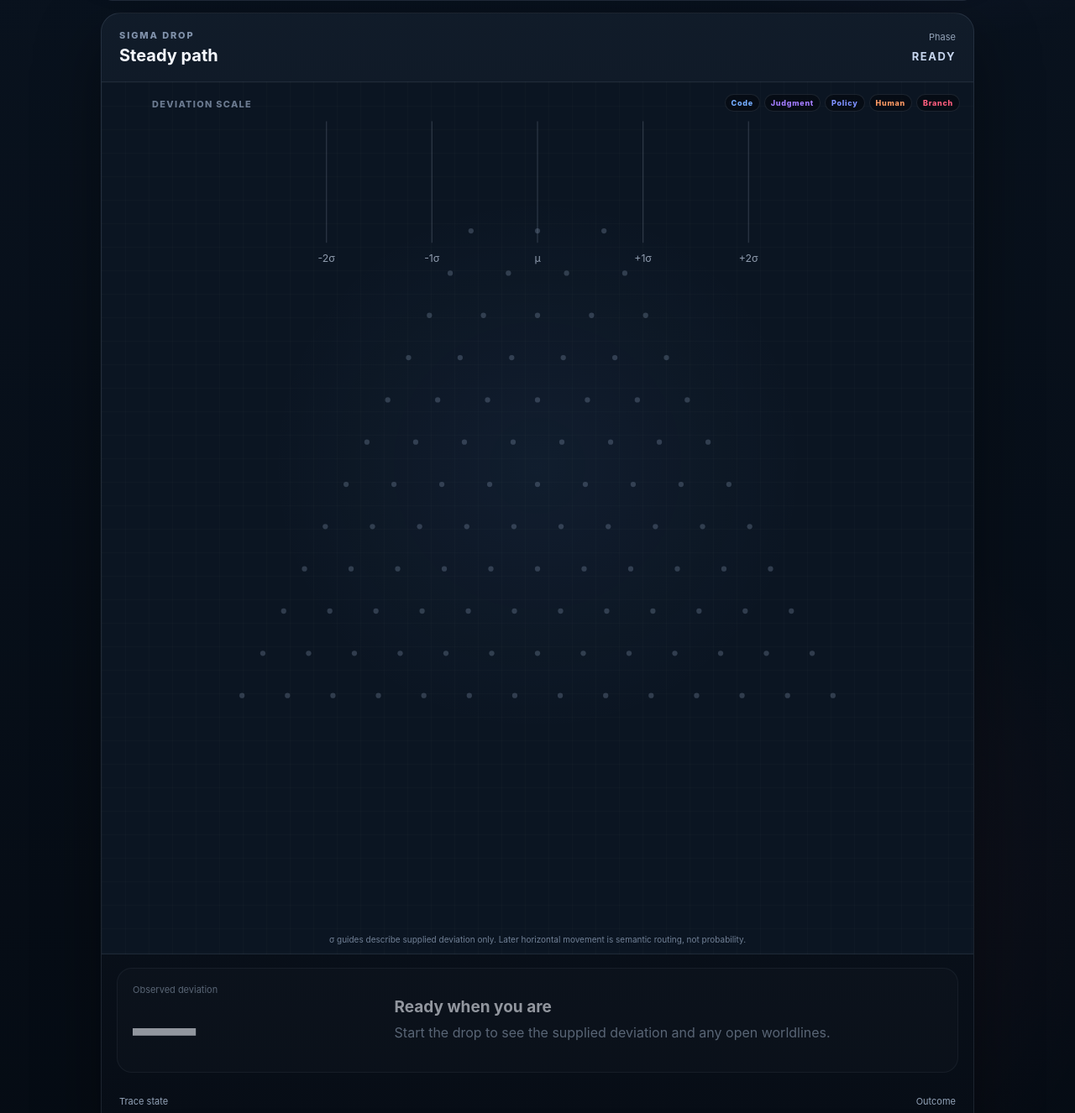
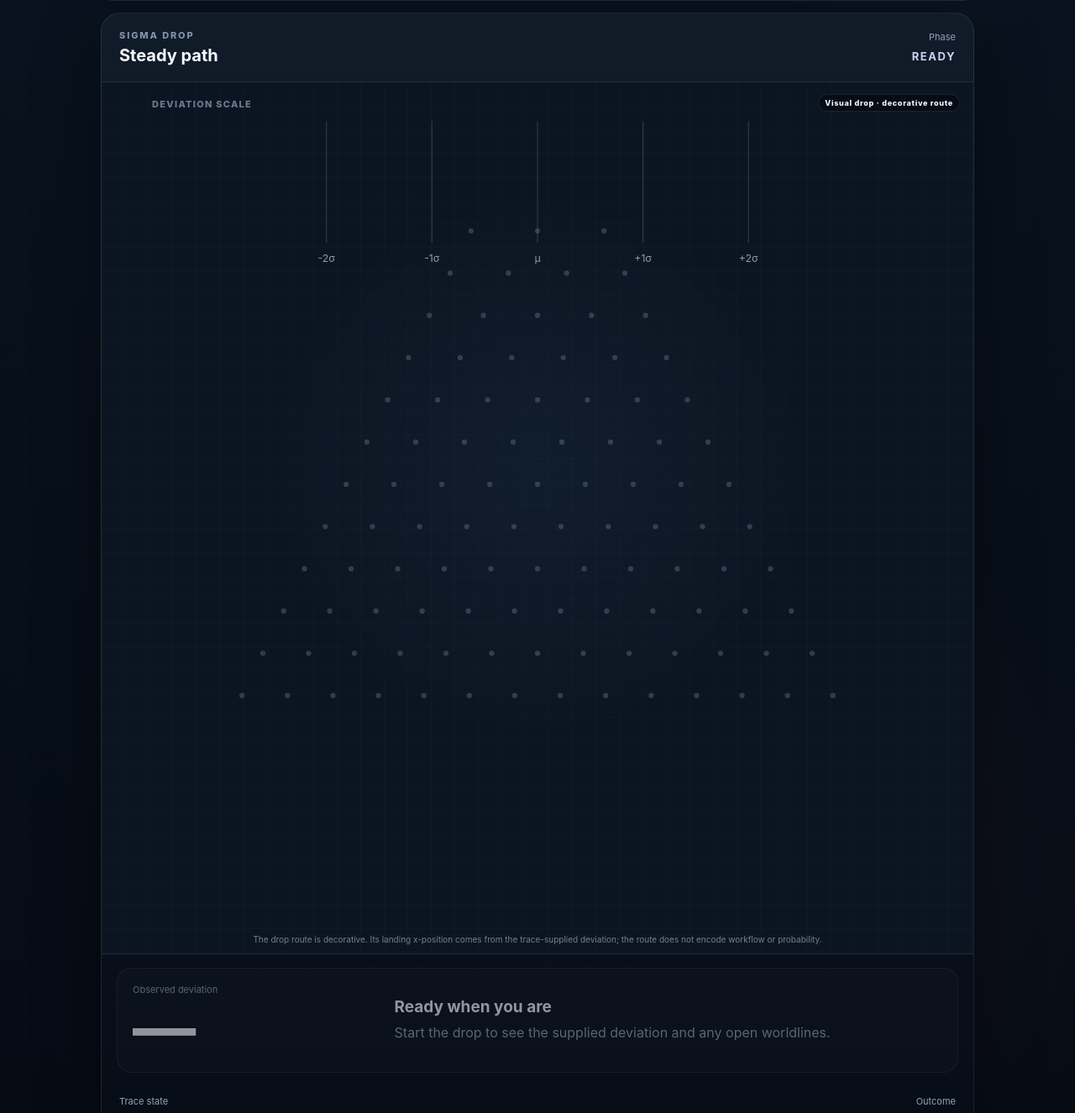
Before and after one commit to redsunjin/worldline-board, a website: page index.html in a window 1280 px wide. Shown: the part 476-1802 px from the top of the page at 84% size. Drawn offline with Linux system fonts and the light colour scheme.

Commit message:
ux: label Galton motion as decorative

```diff
--- a/index.html
+++ b/index.html
@@ -63,14 +63,10 @@
 
       <div class="stage">
         <svg id="board" role="img" aria-label="Decision trace visualizer"></svg>
-        <div class="legend" aria-label="Semantic peg legend">
-          <span class="code">Code</span>
-          <span class="judgment">Judgment</span>
-          <span class="policy">Policy</span>
-          <span class="review">Human</span>
-          <span class="branch">Branch</span>
+        <div class="legend" aria-label="Visual motion note">
+          <span>Visual drop · decorative route</span>
         </div>
-        <p class="scale-note">σ guides describe supplied deviation only. Later horizontal movement is semantic routing, not probability.</p>
+        <p class="scale-note">The drop route is decorative. Its landing x-position comes from the trace-supplied deviation; the route does not encode workflow or probability.</p>
       </div>
 
       <section id="result" class="result-card pending" aria-live="polite">
@@ -111,7 +107,7 @@
       <aside class="inspector">
         <p class="eyebrow">SEMANTIC PEG</p>
         <h2 id="pegTitle">No semantic peg selected</h2>
-        <p id="pegNote" class="muted">Run the drop or select a colored peg.</p>
+        <p id="pegNote" class="muted">Use Advanced controls → Step to inspect semantic events.</p>
         <dl>
           <div><dt>Kind</dt><dd id="kind">—</dd></div>
           <div><dt>Answer</dt><dd id="answer">—</dd></div>
@@ -125,8 +121,8 @@
           <p>Confidence and distributions are trace-supplied judgment evidence. They do not claim the objective probability of a future event.</p>
         </div>
         <div class="callout">
-          <strong>Visual peg ≠ model call</strong>
-          <p>Small gray pegs are decorative. Only large colored pegs are semantic events supplied by the trace.</p>
+          <strong>Visual motion ≠ semantic trace</strong>
+          <p>The gray pegs and the ball route are decorative. Judgment, policy, review, and branch events remain in this trace detail layer.</p>
         </div>
       </aside>
     </details>
```
